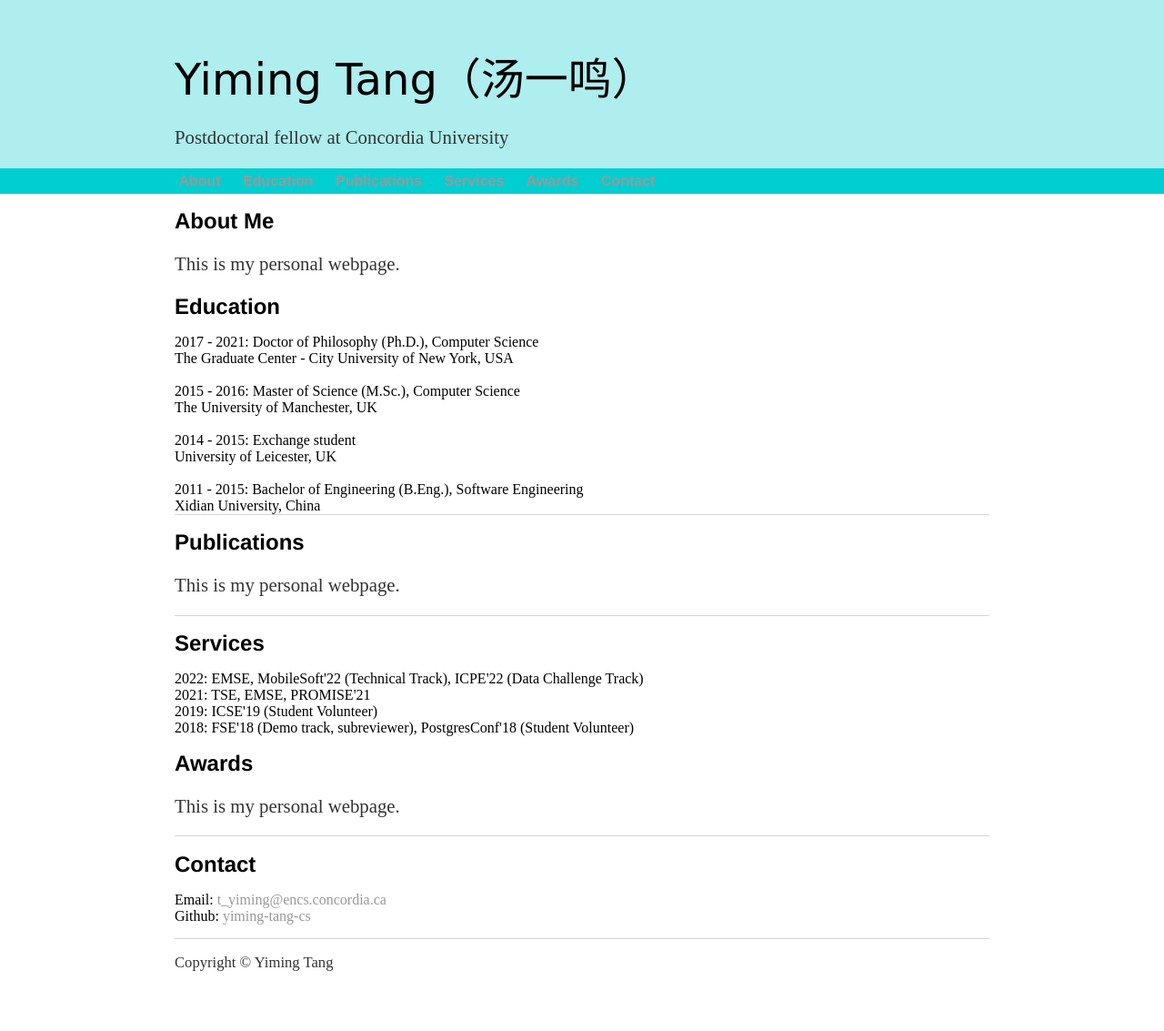
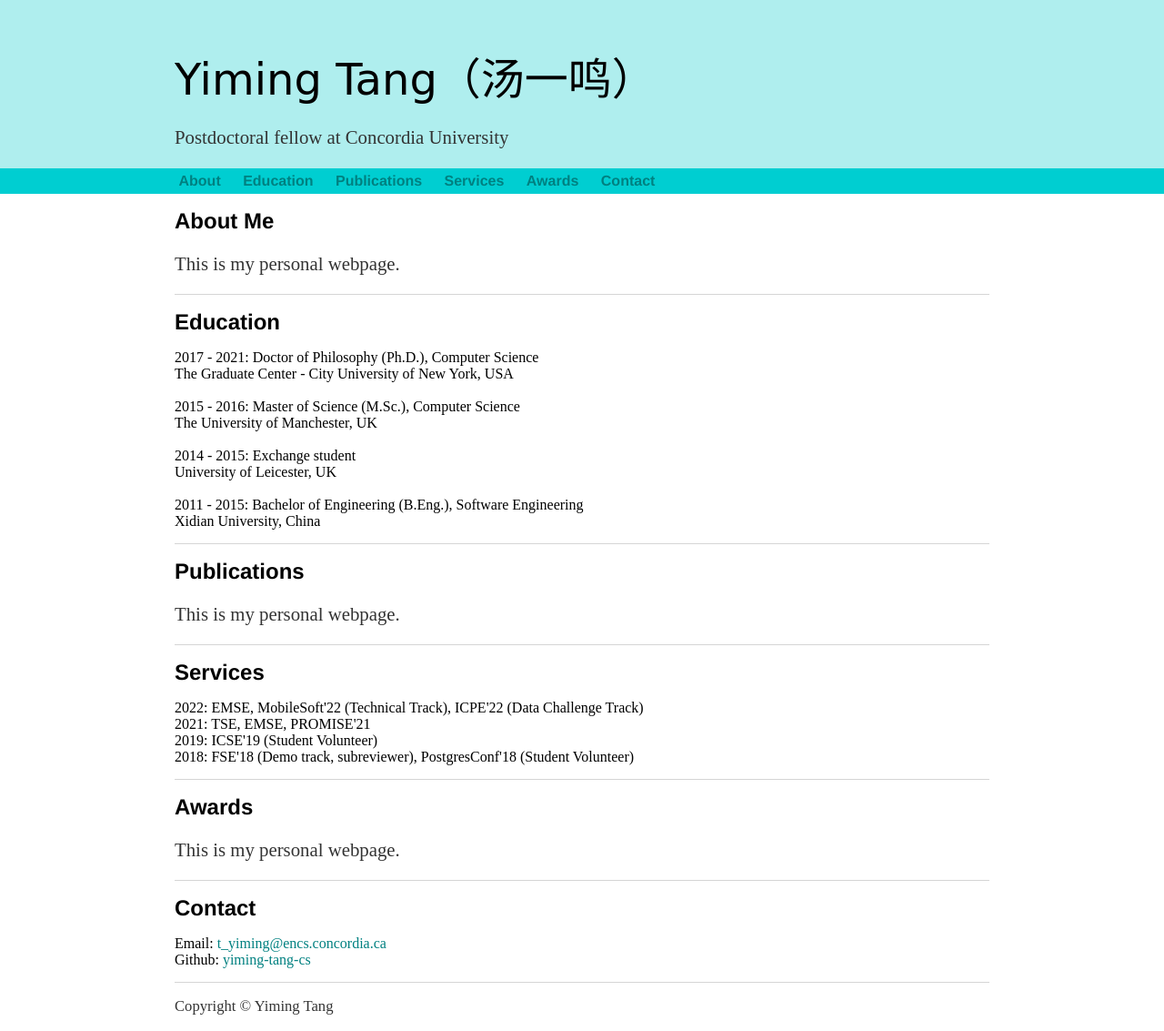
Before and after one commit to yiming-tang-cs/yiming-tang-cs.github.io, a Jekyll site: the page built from index.html, in a window 1280 px wide. Shown: the whole page at 91% size. Built offline with Jekyll 4.4.1, drawn with Linux system fonts in a browser that asks for light colours; before the commit the page ends 1085 px from its top, so only the background shows below that.

Commit message:
Update main.css

```diff
--- a/css/main.css
+++ b/css/main.css
@@ -32,7 +32,7 @@ nav ul li, footer ul li {
 }
 a {
     text-decoration: none;
-    color: #999;
+    color: #008080;
 }
 a:hover {
     text-decoration: underline;
@@ -81,10 +81,10 @@ ul.posts li {
     list-style: none;
 }
 
-#publications, #services, #contact {
+#publications, #services, #contact, #education, #awards {
     border-top: 1px solid #d5d5d5;
 }
 
-#about, #publications, #services, #contact {
+#about, #publications, #services, #contact, #education, #awards {
 	margin-bottom: 15px;
 }
```
